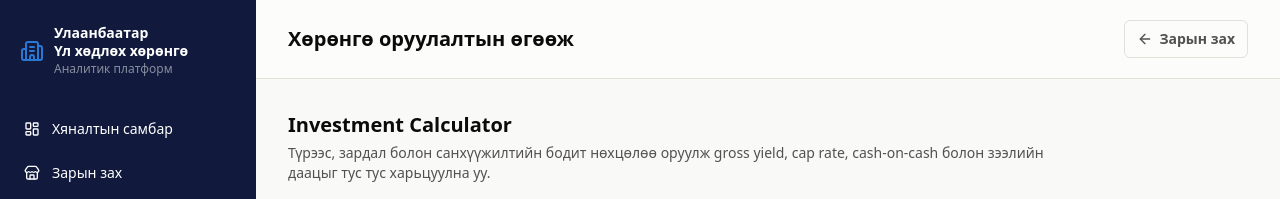
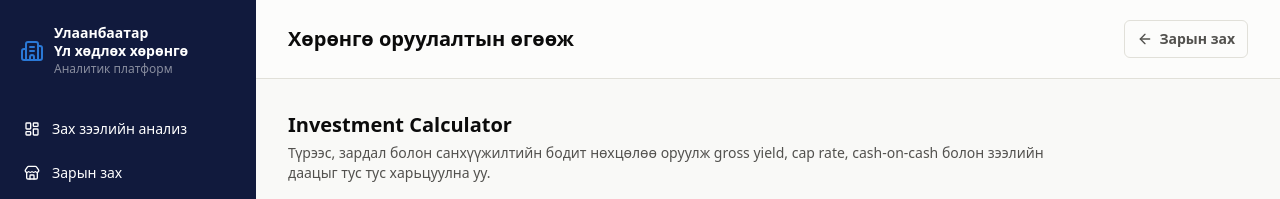
Before and after one commit to enerelagent-ai/agent-, a Next.js app in the folder frontend/: page /calculator in a window 1280 px wide. Shown: the top 199 px of the page. Built offline with nearby package versions, Linux system fonts and the light colour scheme.

Commit message:
feat: fold dashboard analytics into marketplace

```diff
--- a/frontend/src/app/dashboard/page.tsx
+++ b/frontend/src/app/dashboard/page.tsx
@@ -1,5 +1,5 @@
-import { DashboardPage } from "@/components/DashboardPage";
+import { redirect } from "next/navigation";
 
 export default function AnalyticsDashboardPage() {
-  return <DashboardPage />;
+  redirect("/sale#market-analysis");
 }
--- a/frontend/src/app/market/page.tsx
+++ b/frontend/src/app/market/page.tsx
@@ -1,7 +1,5 @@
 import { redirect } from "next/navigation";
 
-import { marketplaceV2Enabled } from "@/lib/features";
-
 export default function MarketEntryPage() {
-  redirect(marketplaceV2Enabled ? "/sale" : "/dashboard");
+  redirect("/sale");
 }
--- a/frontend/src/app/page.tsx
+++ b/frontend/src/app/page.tsx
@@ -1,9 +1,5 @@
 import { redirect } from "next/navigation";
 
-import { DashboardPage } from "@/components/DashboardPage";
-import { marketplaceV2Enabled } from "@/lib/features";
-
 export default function HomePage() {
-  if (marketplaceV2Enabled) redirect("/market");
-  return <DashboardPage />;
+  redirect("/sale");
 }
--- a/frontend/src/components/MarketplaceBrowse.tsx
+++ b/frontend/src/components/MarketplaceBrowse.tsx
@@ -9,11 +9,15 @@ import {
   type ListingFacets,
   type DistrictInvestmentSummary,
   type MarketplaceListingPage,
+  type ListingTypeCount,
+  type PriceTrendPoint,
+  type TodaysOpportunity,
   type TransactionType,
 } from "@/lib/api";
 import { formatMnt } from "@/lib/format";
 import { MarketplaceListingCard } from "./MarketplaceListingCard";
 import { MarketplaceInsightPanel } from "./MarketplaceInsightPanel";
+import { MarketplaceDeepAnalysis } from "./MarketplaceDeepAnalysis";
 
 const PAGE_SIZE = 24;
 
@@ -106,11 +110,17 @@ export function MarketplaceBrowse({
   facets,
   initialPage,
   investmentSummary,
+  todaysOpportunity,
+  listingCounts,
+  priceTrend,
 }: {
   listingType: TransactionType;
   facets: ListingFacets;
   initialPage: MarketplaceListingPage;
   investmentSummary: DistrictInvestmentSummary[];
+  todaysOpportunity: TodaysOpportunity | null;
+  listingCounts: ListingTypeCount[];
+  priceTrend: PriceTrendPoint[];
 }) {
   const [page, setPage] = useState(initialPage);
   const [district, setDistrict] = useState("");
@@ -208,7 +218,7 @@ export function MarketplaceBrowse({
         <div className="border-b border-white/10">
           <div className="mx-auto flex h-9 max-w-[1280px] items-center justify-between px-4 text-[11px] text-slate-300 sm:px-6 lg:px-8">
             <span>Үл хөдлөх хөрөнгийн зар ба бодит зах зээлийн шинжилгээ</span>
-            <Link href="/dashboard" className="hidden items-center gap-1.5 font-semibold hover:text-white sm:flex"><BarChart3 className="h-3.5 w-3.5" /> Хөрөнгө оруулалтын самбар</Link>
+            <Link href="#market-analysis" className="hidden items-center gap-1.5 font-semibold hover:text-white sm:flex"><BarChart3 className="h-3.5 w-3.5" /> Зах зээлийн анализ</Link>
           </div>
         </div>
         <div className="mx-auto flex max-w-[1280px] flex-wrap items-center justify-between gap-3 px-4 py-4 sm:flex-nowrap sm:px-6 lg:px-8">
@@ -230,7 +240,7 @@ export function MarketplaceBrowse({
               Түрээслэх
             </Link>
           </nav>
-          <Link href="/dashboard" className="hidden rounded-md bg-[#ff6b35] px-4 py-2.5 text-sm font-extrabold text-white shadow-sm transition hover:bg-[#ed5b29] sm:block">
+          <Link href="#market-analysis" className="hidden rounded-md bg-[#ff6b35] px-4 py-2.5 text-sm font-extrabold text-white shadow-sm transition hover:bg-[#ed5b29] sm:block">
             Анализ харах
           </Link>
         </div>
@@ -326,6 +336,15 @@ export function MarketplaceBrowse({
         </div>
       </main>
 
+      <MarketplaceDeepAnalysis
+        listingType={listingType}
+        district={district}
+        todaysOpportunity={todaysOpportunity}
+        investmentSummary={investmentSummary}
+        listingCounts={listingCounts}
+        priceTrend={priceTrend}
+      />
+
       {filterOpen && (
         <div className="fixed inset-0 z-50 lg:hidden" role="dialog" aria-modal="true" aria-label="Зар шүүх">
           <button type="button" className="absolute inset-0 bg-black/45" onClick={() => setFilterOpen(false)} aria-label="Шүүлтүүрийг хаах" />
--- /dev/null
+++ b/frontend/src/components/MarketplaceDeepAnalysis.tsx
@@ -0,0 +1,57 @@
+import { DistrictTable } from "@/components/DistrictTable";
+import { DonutChart } from "@/components/DonutChart";
+import { KpiRow } from "@/components/KpiRow";
+import { PriceTrendChart } from "@/components/PriceTrendChart";
+import { TodaysOpportunityCard } from "@/components/TodaysOpportunityCard";
+import {
+  summarizeInvestment,
+  type DistrictInvestmentSummary,
+  type ListingTypeCount,
+  type PriceTrendPoint,
+  type TodaysOpportunity,
+  type TransactionType,
+} from "@/lib/api";
+
+export function MarketplaceDeepAnalysis({
+  listingType,
+  district,
+  todaysOpportunity,
+  investmentSummary,
+  listingCounts,
+  priceTrend,
+}: {
+  listingType: TransactionType;
+  district: string;
+  todaysOpportunity: TodaysOpportunity | null;
+  investmentSummary: DistrictInvestmentSummary[];
+  listingCounts: ListingTypeCount[];
+  priceTrend: PriceTrendPoint[];
+}) {
+  const totals = summarizeInvestment(investmentSummary);
+
+  return (
+    <section id="market-analysis" className="scroll-mt-5 border-t border-slate-200 bg-[#eef1f4] py-8 sm:py-10">
+      <div className="mx-auto max-w-[1280px] px-4 sm:px-6 lg:px-8">
+        <div className="mb-6">
+          <p className="text-xs font-extrabold uppercase tracking-[0.16em] text-[#e85520]">Зарын өгөгдөлд суурилсан</p>
+          <h2 className="mt-2 text-2xl font-black tracking-tight text-[#20334b] sm:text-3xl">
+            Дэлгэрэнгүй зах зээлийн анализ
+          </h2>
+          <p className="mt-2 max-w-3xl text-sm leading-6 text-slate-600">
+            {listingType === "sale" ? "Худалдах" : "Түрээслэх"} заруудаа үзэхийн зэрэгцээ үнэ, түрээсийн өгөөж болон дүүргүүдийн харьцуулалтыг нэг дор шалгана.
+          </p>
+        </div>
+
+        <div className="flex flex-col gap-6">
+          <TodaysOpportunityCard data={todaysOpportunity} />
+          <KpiRow totals={totals} />
+          <div className="grid grid-cols-1 gap-6 lg:grid-cols-2">
+            <DonutChart data={listingCounts} />
+            <PriceTrendChart data={priceTrend} />
+          </div>
+          <DistrictTable rows={investmentSummary} highlightedDistrict={district || null} />
+        </div>
+      </div>
+    </section>
+  );
+}
--- a/frontend/src/components/MarketplaceInsightPanel.tsx
+++ b/frontend/src/components/MarketplaceInsightPanel.tsx
@@ -83,7 +83,7 @@ export function MarketplaceInsightPanel({
       )}
 
       <div className="border-t border-slate-100 bg-slate-50 p-3">
-        <Link href="/dashboard" className="flex min-h-10 items-center justify-center gap-1.5 rounded-md bg-white text-xs font-extrabold text-[#20334b] ring-1 ring-slate-200 transition hover:text-[#e85520]">
+        <Link href="#market-analysis" className="flex min-h-10 items-center justify-center gap-1.5 rounded-md bg-white text-xs font-extrabold text-[#20334b] ring-1 ring-slate-200 transition hover:text-[#e85520]">
           Дэлгэрэнгүй анализ <ArrowUpRight className="h-3.5 w-3.5" />
         </Link>
         <Link href="/calculator" className="mt-2 flex items-center justify-center gap-1.5 py-1 text-[11px] font-semibold text-slate-500 hover:text-[#e85520]">
--- a/frontend/src/components/MarketplaceRoute.tsx
+++ b/frontend/src/components/MarketplaceRoute.tsx
@@ -2,6 +2,9 @@ import { MarketplaceBrowse } from "@/components/MarketplaceBrowse";
 import {
   getListingFacets,
   getInvestmentSummary,
+  getListingCountsByType,
+  getPriceTrend,
+  getTodaysOpportunity,
   searchMarketplaceListings,
   type TransactionType,
 } from "@/lib/api";
@@ -11,10 +14,13 @@ export async function MarketplaceRoute({
 }: {
   listingType: TransactionType;
 }) {
-  const [facets, initialPage, investmentSummary] = await Promise.all([
+  const [facets, initialPage, investmentSummary, todaysOpportunity, listingCounts, priceTrend] = await Promise.all([
     getListingFacets(listingType),
     searchMarketplaceListings({ listingType, limit: 24 }),
     getInvestmentSummary(),
+    getTodaysOpportunity(),
+    getListingCountsByType(),
+    getPriceTrend(),
   ]);
 
   return (
@@ -23,6 +29,9 @@ export async function MarketplaceRoute({
       facets={facets}
       initialPage={initialPage}
       investmentSummary={investmentSummary}
+      todaysOpportunity={todaysOpportunity}
+      listingCounts={listingCounts}
+      priceTrend={priceTrend}
     />
   );
 }
--- a/frontend/src/components/Sidebar.tsx
+++ b/frontend/src/components/Sidebar.tsx
@@ -23,7 +23,7 @@ interface NavItem {
 }
 
 const NAV_ITEMS: NavItem[] = [
-  { label: "Хяналтын самбар", icon: LayoutDashboard, href: "/dashboard" },
+  { label: "Зах зээлийн анализ", icon: LayoutDashboard, href: "/sale#market-analysis" },
   { label: "Зарын зах", icon: Store, href: "/market" },
   { label: "Зар мэдээлэл", icon: ListChecks, href: "/listings" },
   { label: "Зах зээлийн тойм", icon: TrendingUp, href: null },
@@ -39,7 +39,7 @@ export function Sidebar({ publicView = false }: { publicView?: boolean }) {
   const pathname = usePathname();
   const items = publicView
     ? NAV_ITEMS.filter(({ href }) =>
-        href === "/dashboard" || href === "/market" || href === "/listings" || href === "/calculator",
+        href === "/sale#market-analysis" || href === "/market" || href === "/listings" || href === "/calculator",
       )
     : NAV_ITEMS;
 
@@ -56,7 +56,7 @@ export function Sidebar({ publicView = false }: { publicView?: boolean }) {
 
       <nav className="flex-1 space-y-1 px-3 pt-2">
         {items.map(({ label, icon: Icon, href }) => {
-          const active = href !== null && pathname.startsWith(href);
+          const active = href !== null && pathname.startsWith(href.split("#")[0]);
           return href ? (
             <Link
               key={label}
```
Also changed, not shown: 1 other file (tests, documents, lock files or other folders).
